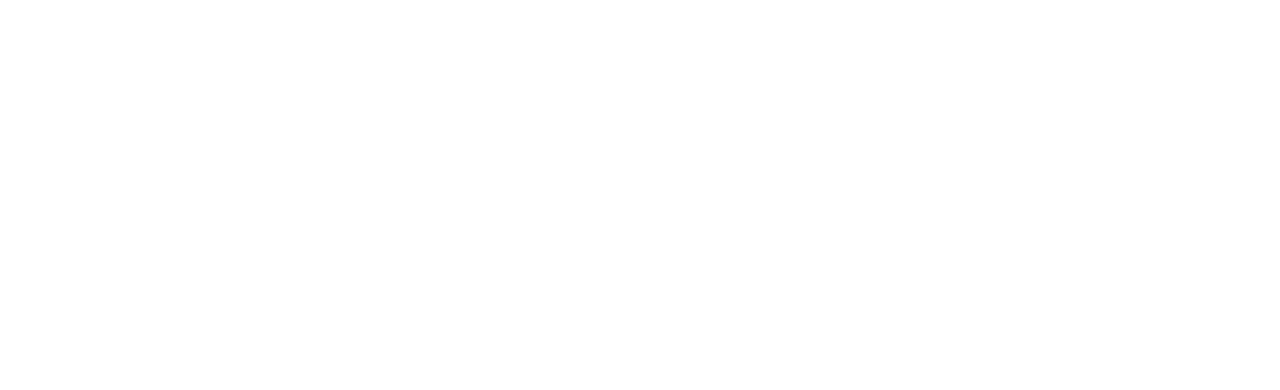
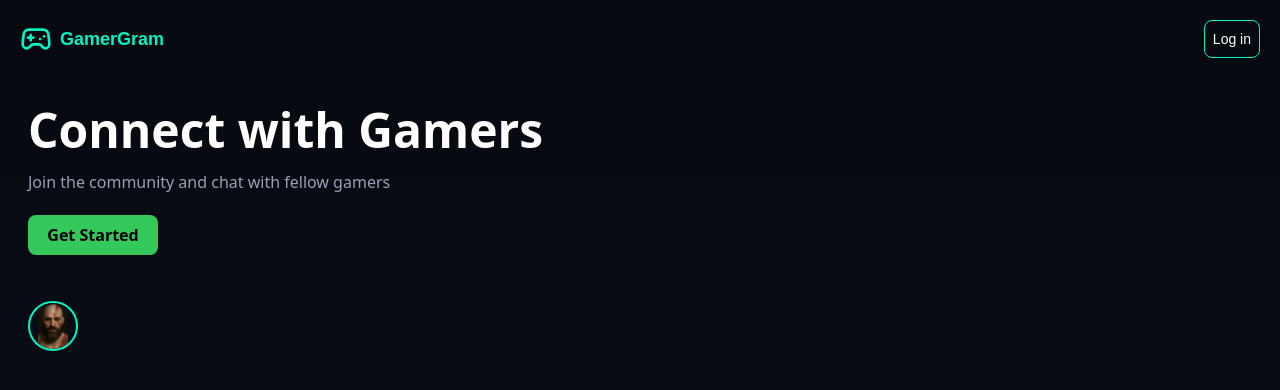
Before and after one commit to Vansh-Bhatia-ctrl/Gamergram, a React (Vite) app in the folder client/gamergram/: page / in a window 1280 px wide. Shown: the top 390 px of the page. Built offline with nearby package versions, Linux system fonts and the light colour scheme.

Commit message:
Created the landing page of the app

```diff
--- a/client/gamergram/index.html
+++ b/client/gamergram/index.html
@@ -3,7 +3,7 @@
   <head>
     <meta charset="UTF-8" />
     <meta name="viewport" content="width=device-width, initial-scale=1.0" />
-    <title>Vite + React</title>
+    <title>GamerGram</title>
   </head>
   <body>
     <div id="root"></div>
--- a/client/gamergram/package.json
+++ b/client/gamergram/package.json
@@ -11,6 +11,7 @@
   },
   "dependencies": {
     "@tailwindcss/vite": "^4.1.5",
+    "lucide-react": "^0.513.0",
     "react": "^19.0.0",
     "react-dom": "^19.0.0",
     "tailwindcss": "^4.1.5"
--- a/client/gamergram/src/App.css
+++ b/client/gamergram/src/App.css
@@ -1,9 +1,17 @@
 @import "tailwindcss";
 
 @theme {
-  --color-customblue-100: #0b2e92;
-  --color-customblack-100: #000000;
-  --color-customwhite-100: #ffffff;
-  --color-customgray-100: #282828;
-  --color-customgray-200: #202020;
+  --color-custompurple-100:#070910;
+  --color-customblue-100:#0A101B;
+  --color-customgreen-100:#00f5c0;
+  --color-customgray-100:#1A3C5E;
+  --color-customgray-200:#0A1A2F;
+  --color-customgreen-200:#34C759;
+  --color-customgreen-300:#2CA94C;
+
 }
+
+
+.orbitron {
+  font-family: 'Orbitron', sans-serif;
+}
--- a/client/gamergram/src/App.jsx
+++ b/client/gamergram/src/App.jsx
@@ -1,13 +1,49 @@
-import './App.css'
+import "./App.css";
+import { Gamepad2 } from "lucide-react";
 
 function App() {
-
-
   return (
     <>
+      <div className="h-screen w-screen bg-gradient-to-b from-custompurple-100 to-customblue-100 flex flex-col justify-between">
+        <div className="flex justify-between items-center p-5">
+          <div className="flex gap-2 items-center cursor-pointer">
+            <Gamepad2 size={32} color="#00f5c0" className="" />
+            <h1 className="text-customgreen-100 orbitron text-lg font-semibold">
+              GamerGram
+            </h1>
+          </div>
 
+          <div className="flex gap-4 items-center">
+            <button className="bg-transparent border border-customgreen-100 text-white text-sm orbitron p-2 h-auto w-auto rounded-lg hover:bg-customgreen-100 hover:text-custompurple-100 transition cursor-pointer">
+              Log in
+            </button>
+          </div>
+        </div>
+
+        <div className="flex-1">
+          <div className="p-7 flex flex-col gap-4">
+            <h1 className="text-white text-5xl font-semibold obritron">
+              Connect with Gamers
+            </h1>
+            <p className="text-gray-400 text-md">
+              Join the community and chat with fellow gamers
+            </p>
+          </div>
+          <div className="p-7 -mt-[35px]">
+            <button className="bg-customgreen-200 text-black font-semibold p-2 w-[130px] rounded-lg cursor-pointer hover:bg-customgreen-300">
+              Get Started
+            </button>
+          </div>
+          <div className="p-7 -mt-[10px]">
+            <img
+              src="/kratos.jpg"
+              className="border-2 border-customgreen-100 rounded-full w-[50px] h-[50px] object-contain"
+            />
+          </div>
+        </div>
+      </div>
     </>
-  )
+  );
 }
 
-export default App
+export default App;
```
Also changed, not shown: client/gamergram/public/kratos.jpg (added), 1 other file (tests, documents, lock files or other folders).
